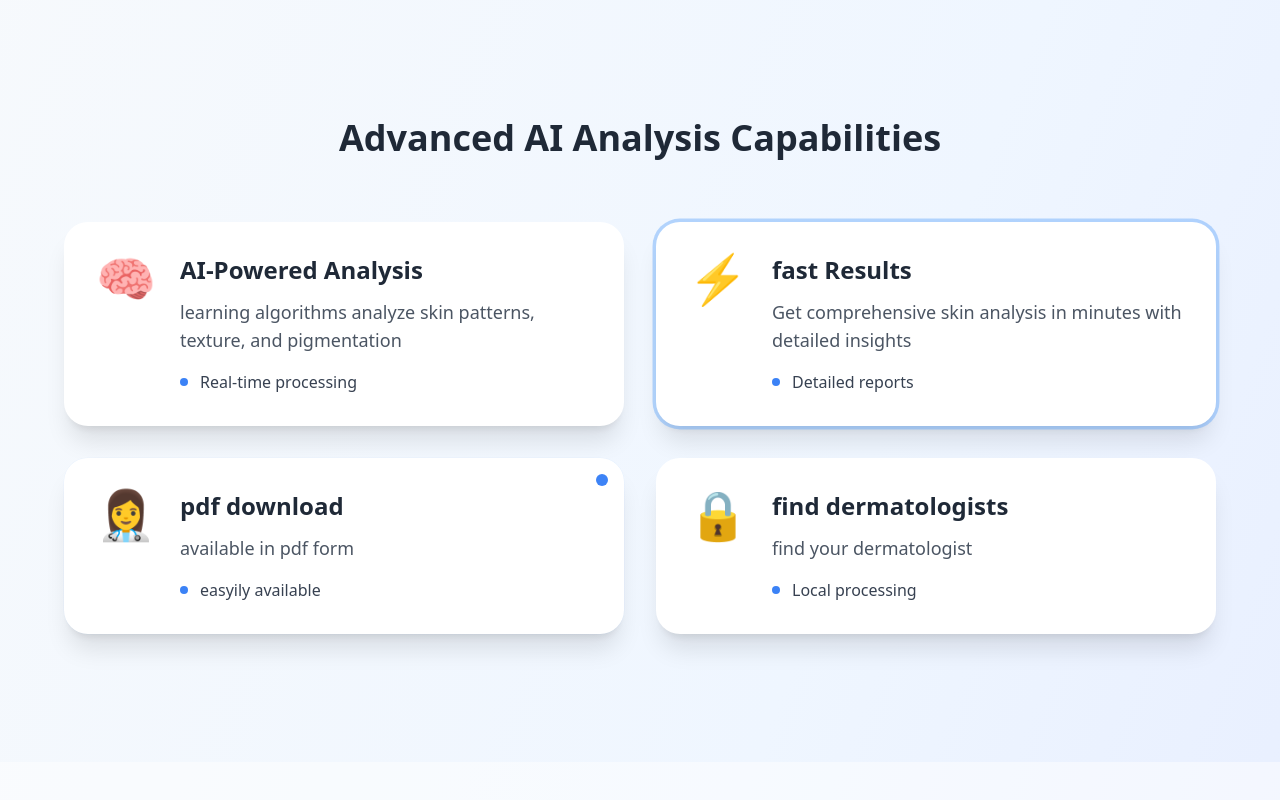
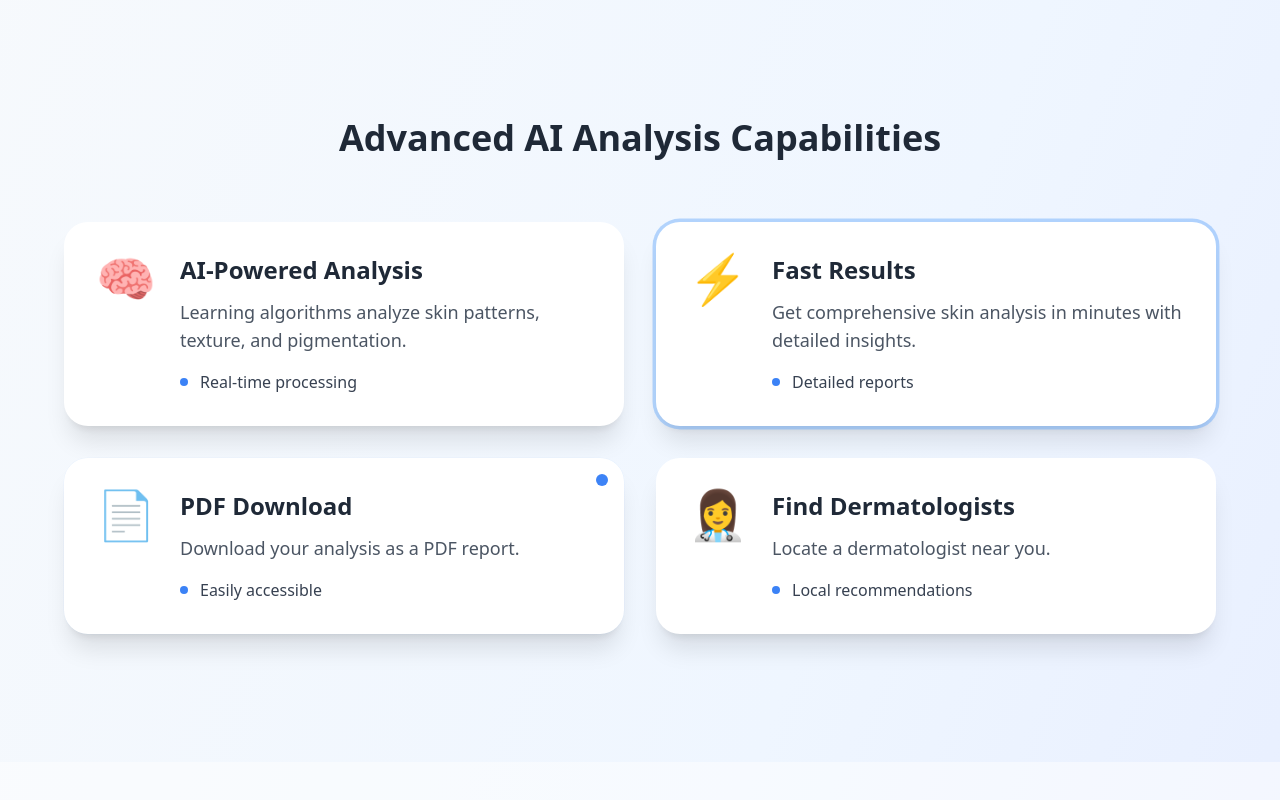
Before and after one commit to shravan-g-k/skin_scanner, a React (Vite) app in the folder frontend/: page /how-it-works in a window 1280 px wide. Shown: the part 618-1418 px from the top of the page. Built offline with nearby package versions, Linux system fonts and the light colour scheme.

Commit message:
gramatic fixes

```diff
--- a/frontend/src/pages/Info.tsx
+++ b/frontend/src/pages/Info.tsx
@@ -20,27 +20,27 @@ const InfoPage = () => {
   const features = [
     {
       title: "AI-Powered Analysis",
-      description: "learning algorithms analyze skin patterns, texture, and pigmentation ",
+      description: "Learning algorithms analyze skin patterns, texture, and pigmentation.",
       icon: "🧠",
       details: ["Real-time processing"]
     },
     {
-      title: "fast Results",
-      description: "Get comprehensive skin analysis in minutes with detailed insights ",
+      title: "Fast Results",
+      description: "Get comprehensive skin analysis in minutes with detailed insights.",
       icon: "⚡",
-      details: [ "Detailed reports"]
+      details: ["Detailed reports"]
     },
     {
-      title: "pdf download",
-      description: "available in pdf form",
-      icon: "👩‍⚕️",
-      details: [ "easyily available" ]
+      title: "PDF Download",
+      description: "Download your analysis as a PDF report.",
+      icon: "📄",
+      details: ["Easily accessible"]
     },
     {
-      title: "find dermatologists ",
-      description: "find your dermatologist ",
-      icon: "🔒",
-      details: ["Local processing"]
+      title: "Find Dermatologists",
+      description: "Locate a dermatologist near you.",
+      icon: "👩‍⚕️",
+      details: ["Local recommendations"]
     }
   ];
 
```
